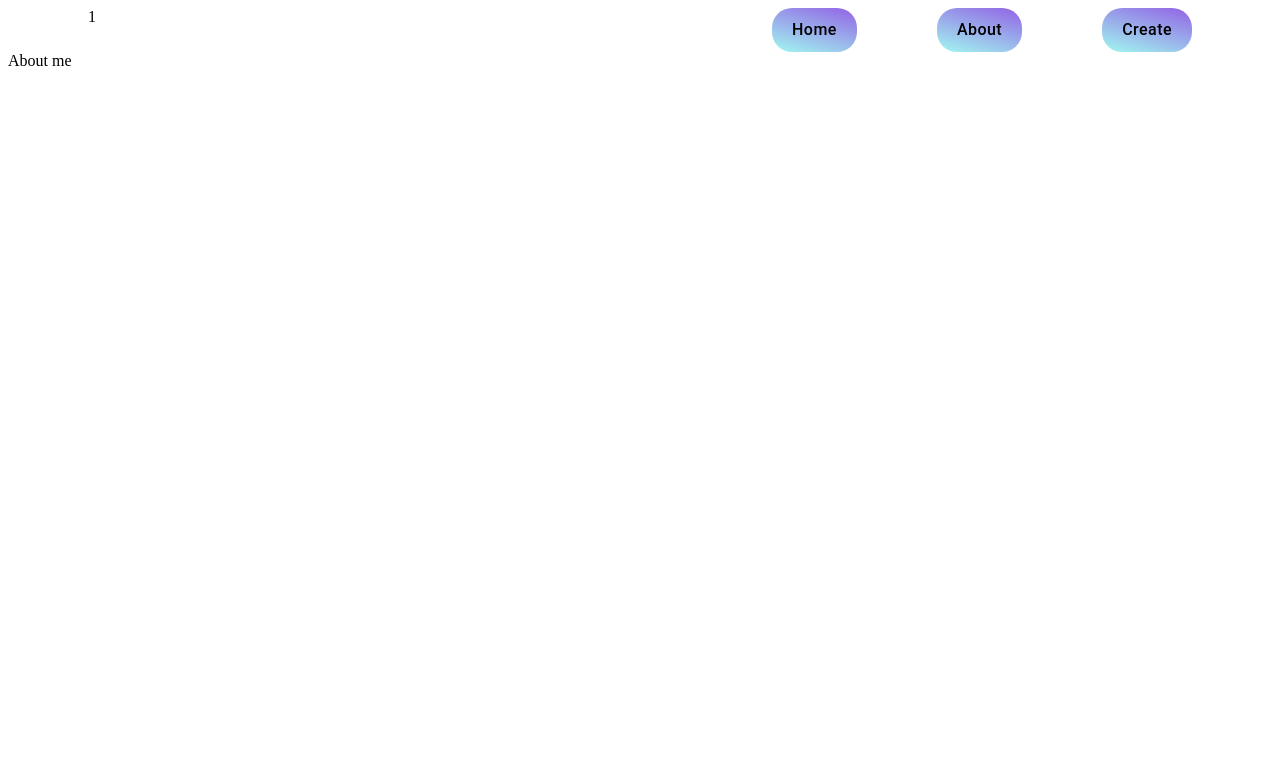
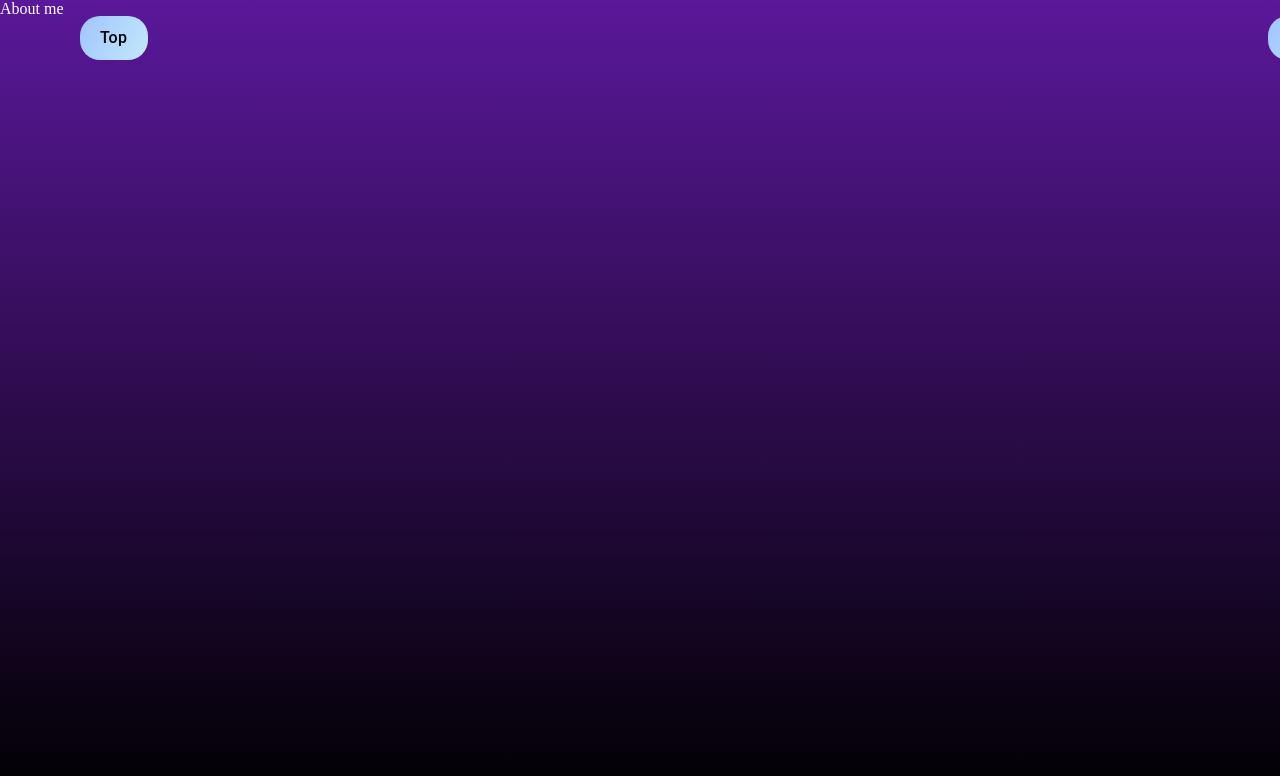
Before and after one commit to universyu/ArtIntelligent, a Next.js app: page /en/about in a window 1280 px wide. Shown: the top 776 px of the page. Built offline with nearby package versions, Linux system fonts and the light colour scheme.

Commit message:
完成Navbar

```diff
--- a/src/app/[locale]/about/page.tsx
+++ b/src/app/[locale]/about/page.tsx
@@ -1,8 +1,13 @@
 export default function AboutPage() {
-    return (
-        <>
-            About me
-        </>
-    )
-
+  return (
+    <>
+      <div
+        style={{
+          color: "white",
+        }}
+      >
+        About me
+      </div>
+    </>
+  );
 }
--- a/src/app/[locale]/create/page.tsx
+++ b/src/app/[locale]/create/page.tsx
@@ -1,9 +1,9 @@
 import { useTranslations } from "next-intl";
 export default function CreatePage() {
-  const t = useTranslations('common');
+  const t = useTranslations("common");
   return (
     <>
-       {t('create')}
+      <div>{t("create")}</div>
     </>
   );
 }
--- a/src/app/[locale]/globals.css
+++ b/src/app/[locale]/globals.css
@@ -0,0 +1,21 @@
+:root {
+    width: 100vw;
+    height: 100vh;
+    --foreground-rgb: 0, 0, 0;
+    --background-start-rgb: 0, 0, 0;
+    --background-end-rgb: 90, 24, 154;
+  }
+  body {
+    margin: 0;
+    padding: 0;
+    height: 100%;
+    width: 100%;
+    color: rgb(var(--foreground-rgb));
+    background: linear-gradient(
+        to top,
+        transparent,
+        rgb(var(--background-end-rgb))
+      )
+      rgb(var(--background-start-rgb));
+      background-repeat: no-repeat;
+  }
--- a/src/components/Navbar.tsx
+++ b/src/components/Navbar.tsx
@@ -1,10 +1,10 @@
 import React from "react";
 import { routes, RouteKey } from "../Constants";
-import { useLocale } from "next-intl";
-import { useTranslations } from "next-intl";
+import { useLocale, useTranslations } from "next-intl";
 import Link from "next/link";
-import { NormalLi } from "@/components/common";
-import { ColorfulButton } from "@/components/common";
+import { NormalLi, ColorfulButton } from "@/components/common";
+import NavbarClient from "@/components/NavbarClient";
+
 type NavbarProps = {
   style?: React.CSSProperties;
 };
@@ -12,20 +12,12 @@ type NavbarProps = {
 const Navbar: React.FC<NavbarProps> = ({ style }) => {
   const locale = useLocale();
   const t = useTranslations("common");
+
   return (
-    <nav
-      style={{
-        ...style,
-        display: "flex",
-        justifyContent: "space-between",
-        padding: "0 5em",
-      }}
-    >
-      1
+    <NavbarClient topText={t("top")}>
       <ul
         style={{
           display: "flex",
-          justifyContent: "flex-end",
           gap: "5em",
           padding: 0,
           margin: 0,
@@ -44,7 +36,7 @@ const Navbar: React.FC<NavbarProps> = ({ style }) => {
           );
         })}
       </ul>
-    </nav>
+    </NavbarClient>
   );
 };
 
--- /dev/null
+++ b/src/components/NavbarClient.tsx
@@ -0,0 +1,54 @@
+'use client';
+
+import React, { useState, useEffect } from "react";
+import { ColorfulButton } from "@/components/common";
+
+type NavbarClientProps = {
+  topText: string;
+  children: React.ReactNode;
+};
+
+const NavbarClient: React.FC<NavbarClientProps> = ({ topText, children }) => {
+  const [sticky, setSticky] = useState(false);
+
+  useEffect(() => {
+    const handleScroll = () => {
+      const scrolled = window.scrollY > 80;
+      setSticky(scrolled ? true : false);
+    };
+
+    window.addEventListener('scroll', handleScroll);
+    return () => window.removeEventListener('scroll', handleScroll);
+  }, []);
+
+  const handleScrollToTop = () => {
+    window.scrollTo({ top: 0, behavior: "smooth" });
+  };
+
+  return (
+    <nav
+      style={{
+        display: "flex",
+        justifyContent: "space-between",
+        gap: "70em",
+        alignItems: "center",
+        padding: "1em 5em",
+        position: "fixed",
+        top: 0,
+        left: 0,
+        right: 0,
+        background: sticky ? "linear-gradient(to right, rgba(212, 252, 121, 0.2), rgba(150, 230, 161, 0.2))" : "transparent",
+        transition: "background 0.3s ease",
+      }}
+    >
+      <div>
+        <ColorfulButton onClick={handleScrollToTop}>
+          {topText}
+        </ColorfulButton>
+      </div>
+      {children}
+    </nav>
+  );
+};
+
+export default NavbarClient;
--- a/src/components/common.ts
+++ b/src/components/common.ts
@@ -9,7 +9,7 @@ export const NormalLi = styled("li")({
 
 export const ColorfulButton = styled(Button)({
   padding: "10px 20px",
-  background: "linear-gradient(16deg, #a1f8f0, #9261e5)",
+  background: "linear-gradient(120deg, #a1c4fd 0%, #c2e9fb 100%)",
   border: "none",
   borderRadius: "20px",
   fontSize: "16px",
--- a/src/messages/en.json
+++ b/src/messages/en.json
@@ -2,6 +2,7 @@
   "common": {
     "home": "Home",
     "about": "About",
-    "create": "Create"
+    "create": "Create",
+    "top": "Top"
   }
 }
--- a/src/messages/zh.json
+++ b/src/messages/zh.json
@@ -2,6 +2,7 @@
   "common": {
     "home": "主页",
     "about": "关于",
-    "create": "创作"
+    "create": "创作",
+    "top": "回到顶部"
   }
 }
```
